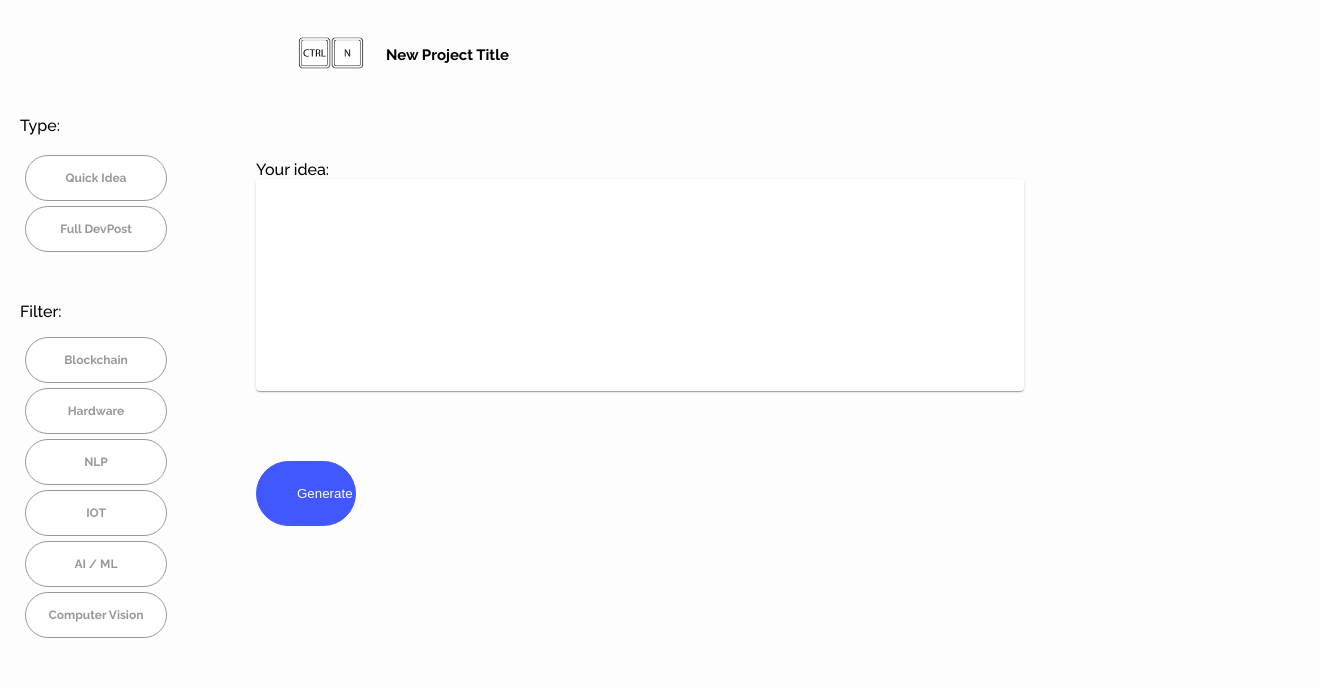
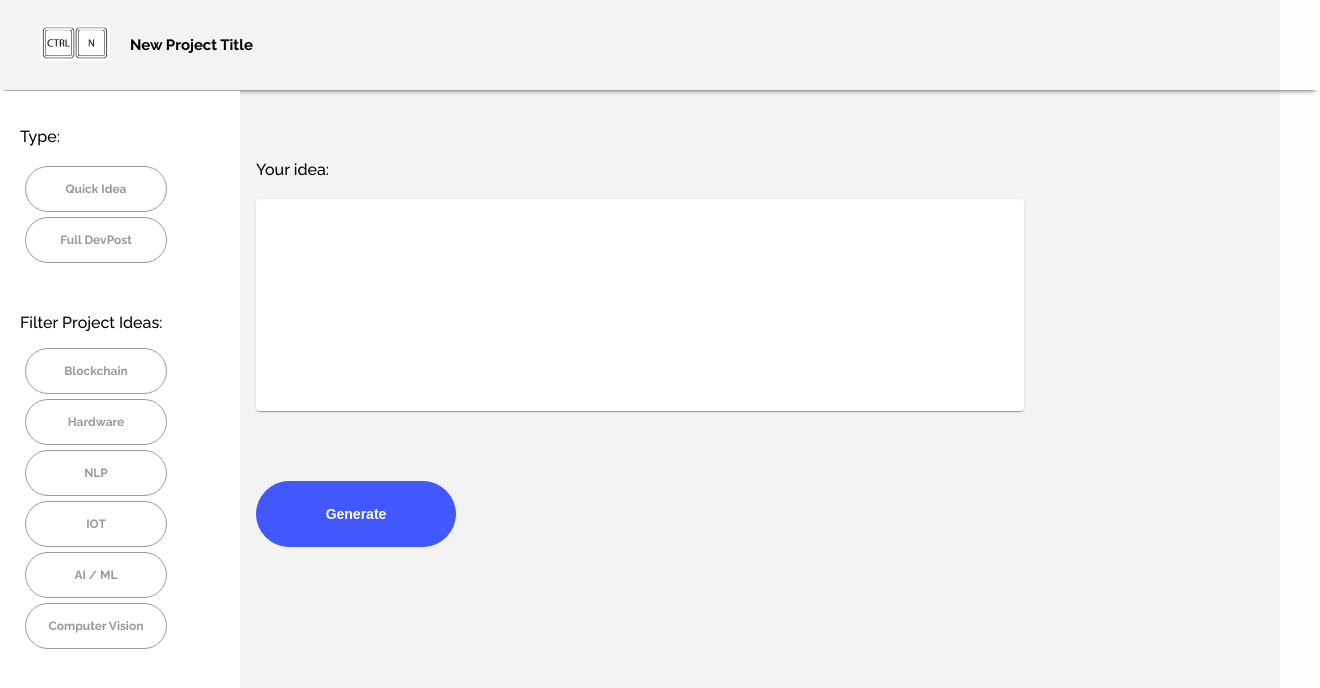
Before and after one commit to lu-joseph/new-project-title, a React (Create React App) app in the folder client/: page /ideas in a window 1280 px wide. Shown: the top 688 px of the page, 1320 px wide, since content can reach past the window. Built offline with nearby package versions, Linux system fonts and the light colour scheme.

Commit message:
ui clean up

```diff
--- a/client/package.json
+++ b/client/package.json
@@ -5,6 +5,7 @@
   "dependencies": {
     "@emotion/react": "^11.10.4",
     "@emotion/styled": "^11.10.4",
+    "@material-ui/core": "^4.12.4",
     "@mui/icons-material": "^5.10.3",
     "@mui/material": "^5.10.5",
     "@testing-library/jest-dom": "^5.16.5",
--- a/client/src/IdeaCards/IdeaCards.css
+++ b/client/src/IdeaCards/IdeaCards.css
@@ -1,5 +1,55 @@
 .ideaCard {
     position: absolute;
     left:250px;
+    background-color: #f3f3f3;
     font-size:40px ;
 }
+
+
+.button {
+    display: flex;
+    align-items: center;
+    justify-content: center;
+    margin-top: 70px;
+    cursor: pointer;
+    border-radius: 40px;
+    padding: 24px 40px 24px 40px;
+    width: 200px;
+    background-color: #4258FF;
+    color: white;
+    transition: all 0.2s ease;
+    border: 1px solid #4258FF;
+    font-weight: bold;
+    font-size: 14px;
+
+}
+
+.button:hover {
+    border:1px solid #4258FF;
+    color: #4258FF;
+    background-color: #f3f3f3;
+}
+
+.active {
+    transition: 0.3s all ease;
+    border:1px solid #4258FF;
+    color: #4258FF;
+    background-color: #f3f3f3;
+}
+
+.ideacard {
+    margin-bottom: 20px;
+}
+
+
+.ideacard-container >h2 {
+
+}
+
+.ideacard-container >h4 {
+
+}
+
+.ideacard-container > p {
+
+}
--- a/client/src/IdeaPage/IdeaPage.css
+++ b/client/src/IdeaPage/IdeaPage.css
@@ -1,5 +1,7 @@
 .idea-page {
   padding: 20vh 20vw;
+  background-color: #f3f3f3;
+  height: 100vh;
 }
 
 .button-box {
--- a/client/src/IdeaPage/IdeaPage.jsx
+++ b/client/src/IdeaPage/IdeaPage.jsx
@@ -50,9 +50,7 @@ const IdeaPage = () => {
 
   return (
     <div className='idea-page'>
-      <div>
-        <NavBar/>
-      </div>
+
       <div>
         <SideBar/>
       </div>
--- a/client/src/MyRouters.jsx
+++ b/client/src/MyRouters.jsx
@@ -2,13 +2,17 @@ import React from 'react'
 import { Routes, Route } from "react-router-dom";
 import Home from './Home';
 import IdeaPage from './IdeaPage/IdeaPage';
+import NavBar from './NavBar/NavBar';
 
 const MyRouters = () => {
   return (
+    <>
+    <NavBar/>
     <Routes>
       <Route path="/" element ={<Home/>}/>
       <Route path="/ideas" element ={<IdeaPage/>}/>
     </Routes>
+    </>
   )
 }
 
--- a/client/src/NavBar/NavBar.css
+++ b/client/src/NavBar/NavBar.css
@@ -3,9 +3,12 @@
     justify-content:space-between;
     align-items: center;
     padding: 20px;
-    height: 70px;
+    height: 50px;
     position: absolute;
+    margin-bottom:150px;
     top: 0;
+    width:100%;
+    box-shadow: 0 5px 5px -5px #333;
 }
 
 .navBar-container  > div > p {
--- a/client/src/SideBar/SideBar.css
+++ b/client/src/SideBar/SideBar.css
@@ -1,10 +1,22 @@
 .sidebar {
     position: absolute;
-    top: 80px;
-    width: 250px;
+    top: 91px;
+    background-color: white;
+    height:100vh;
+    width: 200px;
     padding: 20px;
     left:0;
+    margin-right: 100px;
 }
+
+.sidebutton:active {
+    transition: 0.3s all ease;
+    border:1px solid #4258FF;
+    color: #4258FF;
+    background-color: #f3f3f3;
+}
+
+
 
 .type {
     margin-bottom: 50px;
--- a/client/src/SideBar/SideBar.jsx
+++ b/client/src/SideBar/SideBar.jsx
@@ -15,13 +15,15 @@ const SideBar = () => {
        </div>
 
        <div>
-       <p> Filter: </p>
-        <SideButtons text={"Blockchain"}/>
+       <p> Filter Project Ideas: </p>
+       <div className='sidebuttons'>
+       <SideButtons text={"Blockchain"}/>
         <SideButtons text={"Hardware"}/>
         <SideButtons text={"NLP"}/>
         <SideButtons text={"IOT"}/>
         <SideButtons text={"AI / ML"}/>
         <SideButtons text={"Computer Vision"}/>
+       </div>
        </div>
     </div>
   )
--- a/client/src/SideButtons/SideButton.css
+++ b/client/src/SideButtons/SideButton.css
@@ -21,3 +21,10 @@
     color: #4258FF;
     background-color: white;
 }
+
+.SideButton:active {
+    transition: 0.3s all ease;
+    border:1px solid #4258FF;
+    color: #4258FF;
+    background-color: #f3f3f3;
+}
--- a/client/src/SideButtons/SideButtons.jsx
+++ b/client/src/SideButtons/SideButtons.jsx
@@ -1,11 +1,12 @@
-import React from 'react'
+import React,{useState} from 'react'
 import './SideButton.css'
 import ArrowForwardIosIcon from '@mui/icons-material/ArrowForwardIos';
 import { colors } from '../colors'
 
+
 const Button = ({text}) => {
   return (
-    <div className='SideButton' >{text}</div>
+    <div className={`SideButton`} >{text}</div>
   )
 }
 
```
Also changed, not shown: 1 other file (tests, documents, lock files or other folders).
